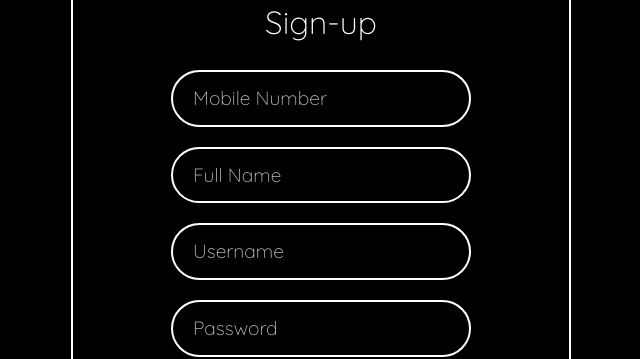
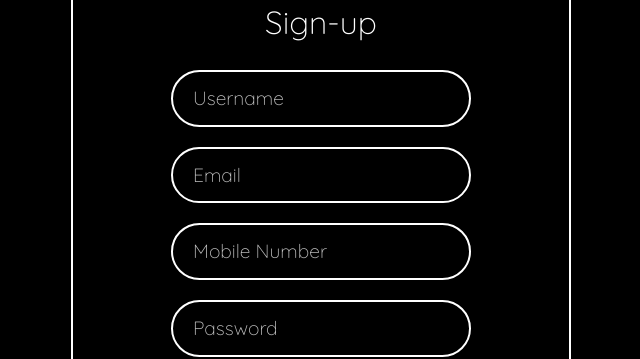
Before and after one commit to SairamMekala22/Smart-lock, a React (Create React App) app: page /signup in a window 1280 px wide. Shown: the part 167-526 px from the top of the page, without its empty margins (319-959 px from the left). Built offline with nearby package versions, Linux system fonts and the light colour scheme; the HTML template or start-up script is replaced by a standard one.

Commit message:
Made minor changes

```diff
--- a/package.json
+++ b/package.json
@@ -7,6 +7,7 @@
     "@testing-library/jest-dom": "^5.17.0",
     "@testing-library/react": "^13.4.0",
     "@testing-library/user-event": "^13.5.0",
+    "bootstrap": "^5.3.3",
     "framer-motion": "^11.12.0",
     "react": "^18.3.1",
     "react-dom": "^18.3.1",
--- a/src/Signup.js
+++ b/src/Signup.js
@@ -32,14 +32,15 @@ const Signup = () => {
           <div className="signup front">
             <h2>Sign-up</h2>
             <div className="inputBx">
+              <input type="text" placeholder="Username" />
+            </div>
+            <div className="inputBx">
+              <input type="text" placeholder="Email " />
+            </div>
+            <div className="inputBx">
               <input type="text" placeholder="Mobile Number" />
             </div>
-            <div className="inputBx">
-              <input type="text" placeholder="Full Name" />
-            </div>
-            <div className="inputBx">
-              <input type="text" placeholder="Username" />
-            </div>
+
             <div className="inputBx">
               <input type="password" placeholder="Password" />
             </div>
```
Also changed, not shown: 1 other file (tests, documents, lock files or other folders).
